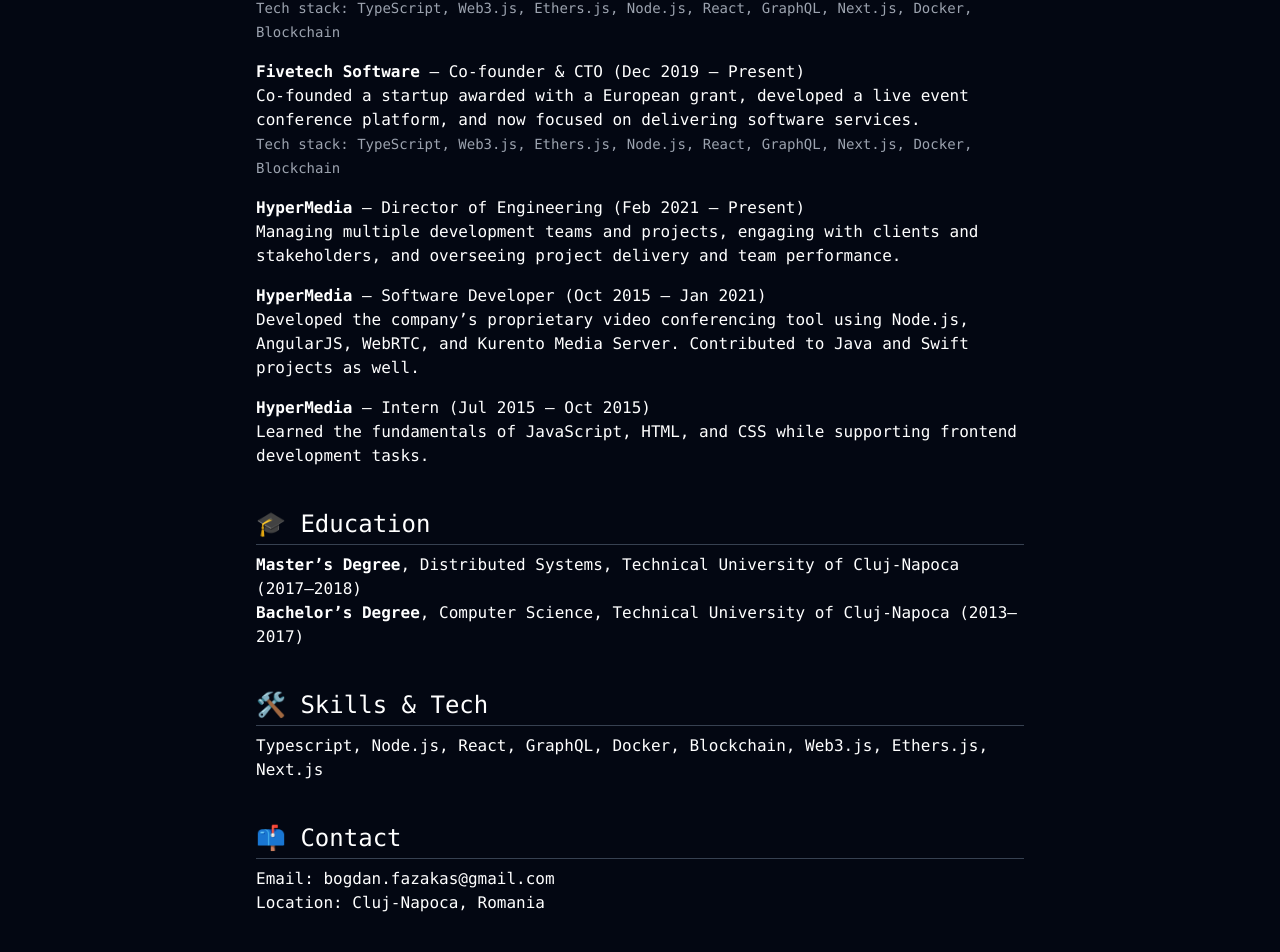
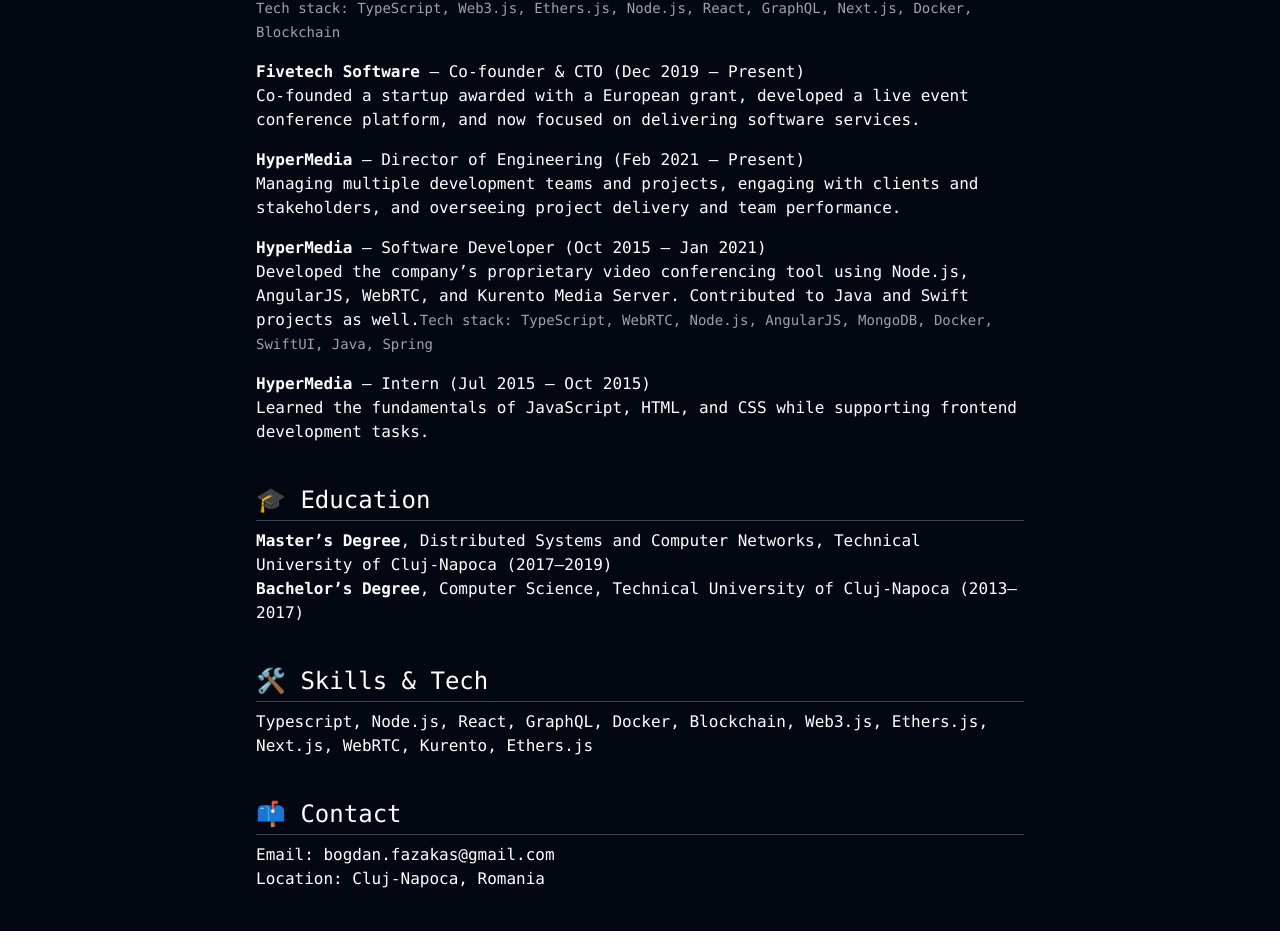
Before and after one commit to bogdanfazakas/bogdan-portfolio, a Next.js app: page / in a window 1280 px wide. Shown: the part 333-1285 px from the top of the page. After the commit the page ends 1264 px from the top, so only its background shows below. Built offline with nearby package versions, Linux system fonts and the light colour scheme.

Commit message:
more tech updates

```diff
--- a/app/page.tsx
+++ b/app/page.tsx
@@ -29,7 +29,6 @@ export default function Home() {
             <li>
               <strong>Fivetech Software</strong> – Co-founder & CTO (Dec 2019 – Present)<br />
               Co-founded a startup awarded with a European grant, developed a live event conference platform, and now focused on delivering software services.<br />
-              <span className="text-sm text-gray-400">Tech stack: TypeScript, Web3.js, Ethers.js, Node.js, React, GraphQL, Next.js, Docker, Blockchain</span>
             </li>
             <li>
               <strong>HyperMedia</strong> – Director of Engineering (Feb 2021 – Present)<br />
@@ -38,6 +37,7 @@ export default function Home() {
             <li>
               <strong>HyperMedia</strong> – Software Developer (Oct 2015 – Jan 2021)<br />
               Developed the company’s proprietary video conferencing tool using Node.js, AngularJS, WebRTC, and Kurento Media Server. Contributed to Java and Swift projects as well.
+              <span className="text-sm text-gray-400">Tech stack: TypeScript, WebRTC, Node.js, AngularJS, MongoDB, Docker, SwiftUI, Java, Spring</span>
             </li>
             <li>
               <strong>HyperMedia</strong> – Intern (Jul 2015 – Oct 2015)<br />
@@ -48,13 +48,13 @@ export default function Home() {
 
         <section>
           <h2 className="text-2xl mb-2 border-b border-gray-700 pb-1">🎓 Education</h2>
-          <p><strong>Master’s Degree</strong>, Distributed Systems, Technical University of Cluj-Napoca (2017–2018)</p>
+          <p><strong>Master’s Degree</strong>, Distributed Systems and Computer Networks, Technical University of Cluj-Napoca (2017–2019)</p>
           <p><strong>Bachelor’s Degree</strong>, Computer Science, Technical University of Cluj-Napoca (2013–2017)</p>
         </section>
 
         <section>
           <h2 className="text-2xl mb-2 border-b border-gray-700 pb-1">🛠️ Skills & Tech</h2>
-          <p>Typescript, Node.js, React, GraphQL, Docker, Blockchain, Web3.js, Ethers.js, Next.js</p>
+          <p>Typescript, Node.js, React, GraphQL, Docker, Blockchain, Web3.js, Ethers.js, Next.js, WebRTC, Kurento, Ethers.js</p>
         </section>
 
         <section>
```
